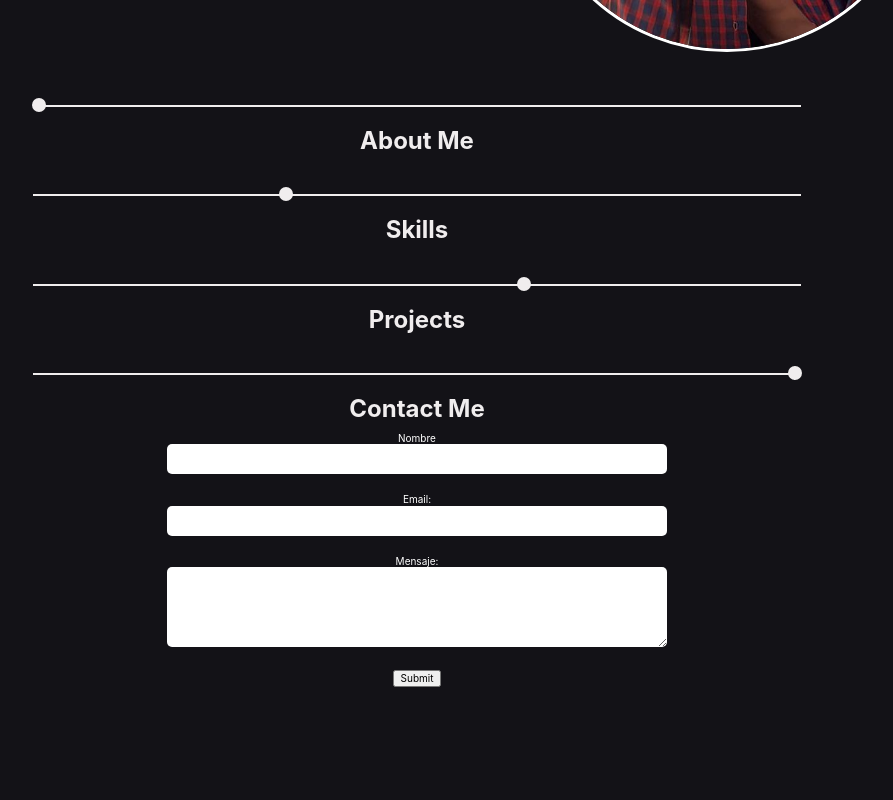
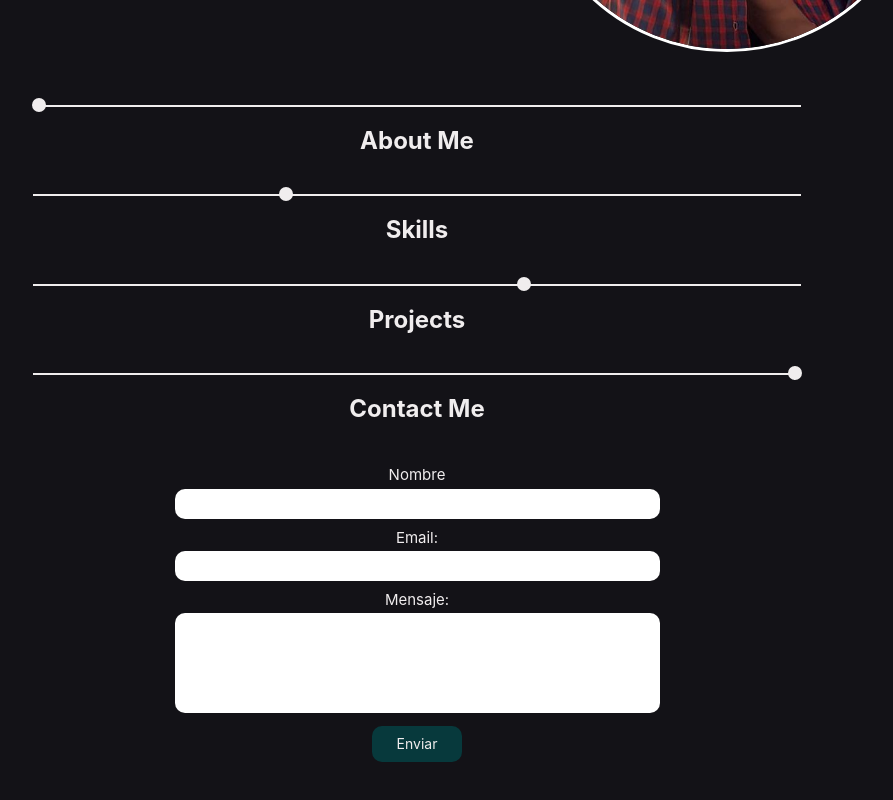
Before and after one commit to KarimBiscaiburo/karim-portfolio, a React (Create React App) app: page / in a window 1280 px wide. Shown: the part 473-1273 px from the top of the page, without its empty margins (223-1116 px from the left). Before the commit the page ends 1200 px from the top, so only its background shows below. Built offline with nearby package versions, Linux system fonts and the light colour scheme.

Commit message:
Apartado Contact

```diff
--- a/src/components/Contacto.jsx
+++ b/src/components/Contacto.jsx
@@ -4,23 +4,23 @@ import "../sass/layout/_contacto.scss";
 function Contacto() {
     return(
         <form action="https://formsubmit.co/kbiscaiburo@gmail.com" name="contacto" method="POST" className="formulario">
-            <ul className="formulario__lista">
-                <li className="label">
-                    <label className="label__info" htmlFor="nombre">Nombre</label>
-                    <input className="input__nombre" type="text" name="nombre" />
-                </li>
-                <li className="label">
-                    <label className="label__info" htmlFor="email">Email:</label>
-                    <input className="input__email" type="email" name="email"  />
-                </li>
-                <li className="label">
-                    <label className="label__info" htmlFor="mensaje">Mensaje:</label>
-                    <textarea className="input__mensaje" name="mensaje"></textarea>
-                </li>
-                <li className="input-enviar">
-                    <input className="btn-enviar" type="submit" />
-                </li>
-            </ul>
+            <fieldset className="formulario__campos">
+                <div className="campo">
+                    <label className="info" htmlFor="nombre">Nombre</label>
+                    <input id="formNombre" className="input__nombre" type="text" name="nombre" />
+                </div>
+                <div className="campo">
+                    <label className="info" htmlFor="email">Email:</label>
+                    <input id="formEmail" className="input__email" type="email" name="email"  />
+                </div>
+                <div className="campo">
+                    <label className="info" htmlFor="mensaje">Mensaje:</label>
+                    <textarea id="formMensage" className="input__mensaje" name="mensaje"></textarea>
+                </div>
+                <div className="campo input-enviar">
+                    <button className="btn-enviar" type="submit">Enviar</button>
+                </div>
+            </fieldset>
         </form>
     );
 }
--- a/src/sass/base/_globales.scss
+++ b/src/sass/base/_globales.scss
@@ -1,4 +1,4 @@
-@use 'variables' as v;
+@use "variables" as v;
 
 html {
     box-sizing: border-box;
--- a/src/sass/base/_index.scss
+++ b/src/sass/base/_index.scss
@@ -1,3 +1,4 @@
 @forward "normalize";
 @forward "variables";
 @forward "globales";
+@forward "mixins";
--- /dev/null
+++ b/src/sass/base/_mixins.scss
@@ -0,0 +1,19 @@
+@use "variables" as v;
+
+@mixin telefono {
+    @media (min-width: v.$telefono) {
+        @content;
+    }
+}
+
+@mixin tablet {
+    @media (min-width: v.$tablet) {
+        @content;
+    }
+}
+
+@mixin desktop {
+    @media (min-width: v.$desktop) {
+        @content;
+    }
+}
--- a/src/sass/layout/_contacto.scss
+++ b/src/sass/layout/_contacto.scss
@@ -1,33 +1,62 @@
-@use '../base/variables' as v;
+@use "../base/variables" as v;
+@use "../base/mixins" as m;
 
-.formulario__lista {
-    list-style: none;
-    padding: 0;
+.formulario {
+    margin-top: 3rem;
     display: flex;
-    flex-direction: column;
-    align-items: center;
+    justify-content: center;
+}
 
-    .label {
-        max-width: 50rem;
-        width: 100%;
-        color: #fff;
-        margin-bottom: 2rem;
+.formulario__campos {
 
+    border: none;
+    width: 95%;
+
+    @include m.telefono { max-width: 40rem; }
+    @include m.tablet { max-width: 50rem; }
+
+    .campo {
+        margin-bottom: 1rem;
+
+        textarea {
+            resize: none;
+            height: 10rem;
+        }
         input, textarea {
             width: 100%;
-            height: 3rem;
+            margin-top: .5rem;
+            font-size: 1.4rem;
+            padding: 7px;
+            border-radius: 1rem;
             border: none;
-            border-radius: 5px;
-            font-size: 1.4rem;
-            padding: .5rem;
             outline: none;
 
         }
 
-        .input__mensaje {
-            height: 8rem;
+        &:first-of-type {
+            margin: 1rem 0;
         }
 
+        .info {
+            color: v.$letras;
+            font-size: 1.5rem;
+        }
 
+        .btn-enviar {
+            background-color: v.$segundo;
+            color: v.$letras;
+            cursor: pointer;
+            font-size: 1.4rem;
+            padding: 1rem 2.5rem;
+            border-radius: 1rem;
+            border: none;
+            outline: none;
+            width: 100%;
+
+            @include m.telefono {
+                width: auto;
+            }
+        }
     }
+
 }
--- a/src/sass/layout/_divisor.scss
+++ b/src/sass/layout/_divisor.scss
@@ -1,4 +1,4 @@
-@use '../base/variables' as v;
+@use "../base/variables" as v;
 
 .divisor {
     background-color: v.$letras;
--- a/src/sass/layout/_inicio.scss
+++ b/src/sass/layout/_inicio.scss
@@ -1,4 +1,4 @@
-@use '../base/variables' as v;
+@use "../base/variables" as v;
 
 .inicio {
     display: flex;
--- a/src/sass/layout/_nav.scss
+++ b/src/sass/layout/_nav.scss
@@ -1,4 +1,4 @@
-@use '../base/variables' as v;
+@use "../base/variables" as v;
 
 .nav {
 
```
